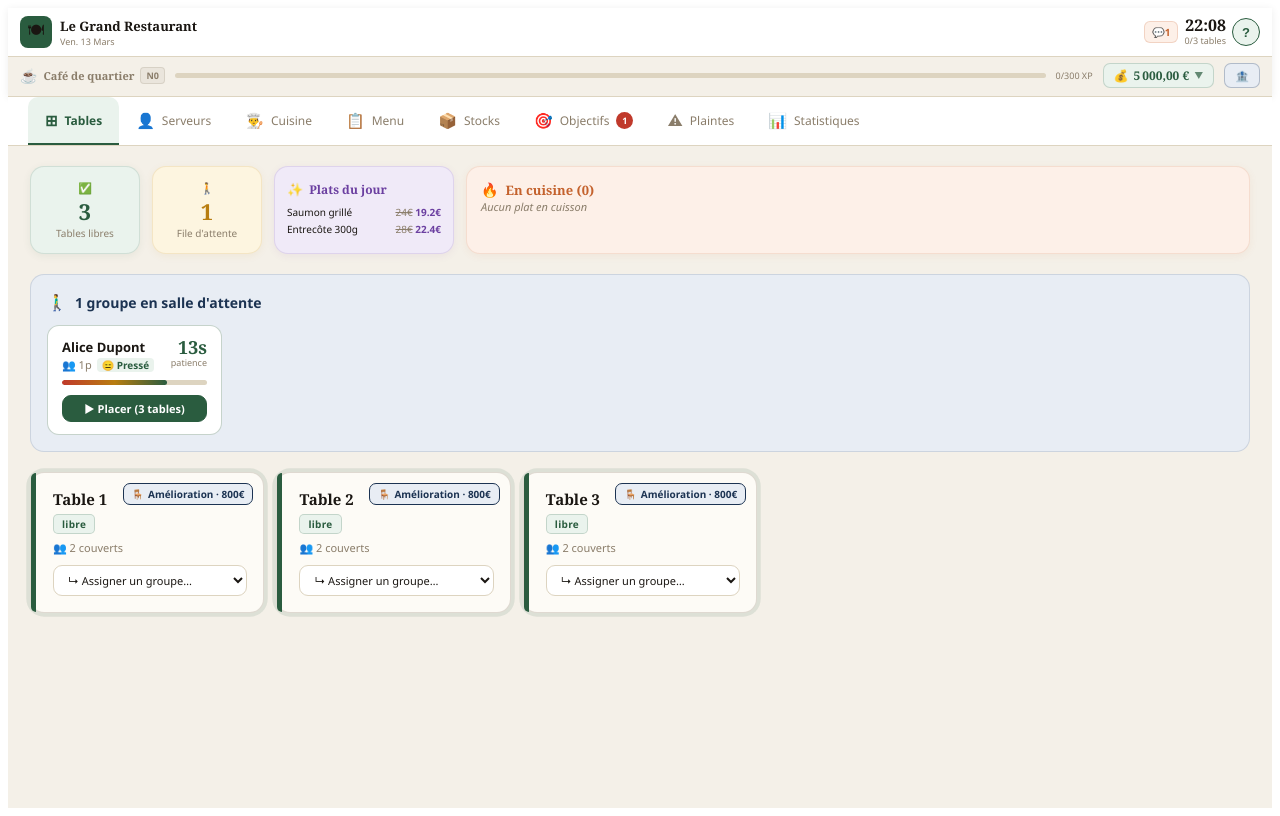
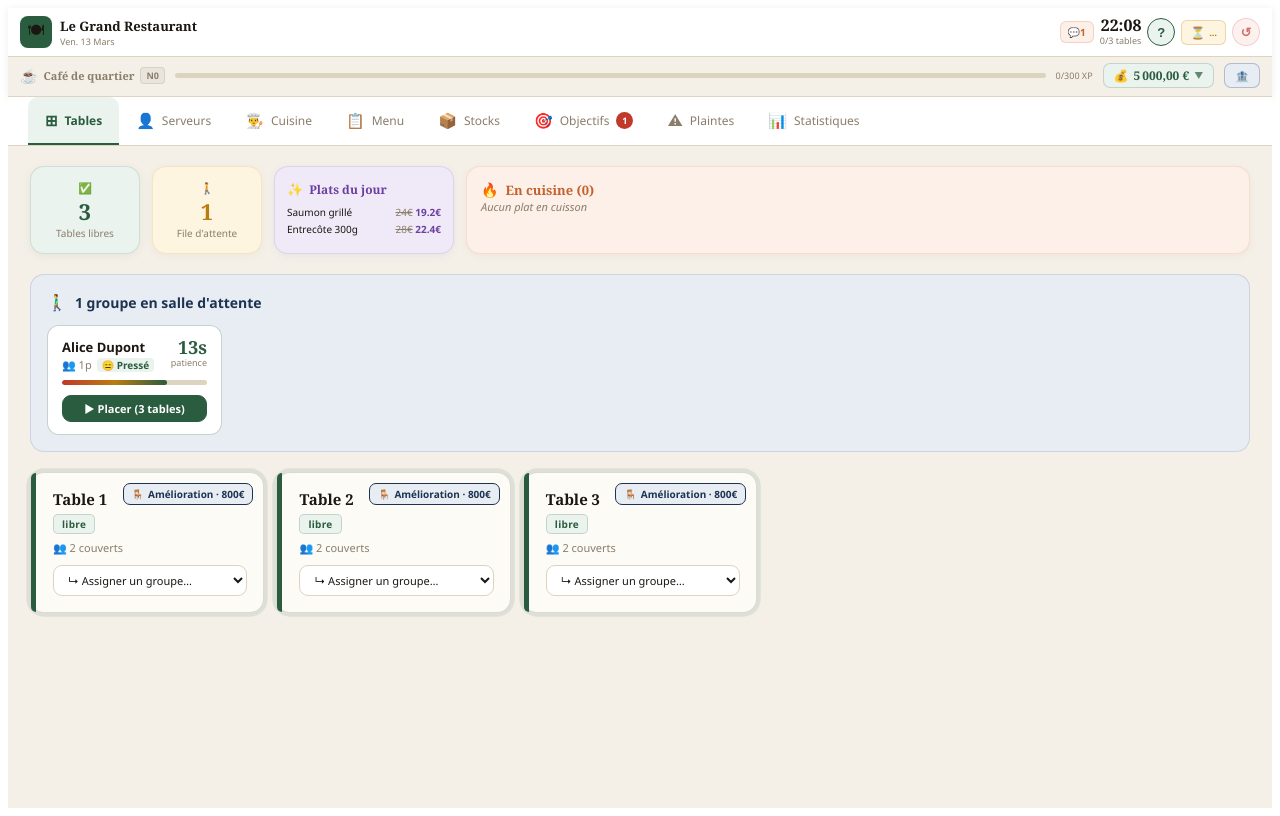
Before and after one commit to titimaes26-lab/vite-react, a React (Vite) app: page / in a window 1280 px wide. Built offline with nearby package versions, Linux system fonts and the light colour scheme.

Commit message:
Add files via upload

```diff
--- a/restaurant-manager.jsx
+++ b/restaurant-manager.jsx
@@ -1,4 +1,65 @@
 import { useState, useEffect, useCallback, useRef } from "react";
+
+/* ─── Sauvegarde localStorage ─────────────────────────── */
+const SAVE_KEY = "resto_save_v1";
+
+const saveGame = (state) => {
+  try {
+    localStorage.setItem(SAVE_KEY, JSON.stringify({...state, savedAt: Date.now()}));
+  } catch(e) { console.warn("Save failed:", e); }
+};
+
+const loadGame = () => {
+  try {
+    const raw = localStorage.getItem(SAVE_KEY);
+    if (!raw) return null;
+    return JSON.parse(raw);
+  } catch(e) { return null; }
+};
+
+// Nettoie les états liés aux timers qui ne sont plus valides après un rechargement
+const sanitizeSave = (save) => {
+  const now = Date.now();
+  // Tables : reset les timers expirés
+  const tables = (save.tables || []).map(t => {
+    if (t.status === "nettoyage") {
+      // Si le nettoyage est terminé → libre
+      if (!t.cleanUntil || now >= t.cleanUntil)
+        return { ...t, status: "libre", server: null, cleanUntil: null, cleanDur: null, freedAt: now };
+      return t; // encore en nettoyage
+    }
+    if (t.status === "mange") {
+      // Repas terminé → prêt à encaisser (on efface le timer)
+      return { ...t, eatUntil: null, eatDur: null };
+    }
+    if (t.status === "occupée") {
+      // Effacer le timer de prise de commande
+      return { ...t, svcUntil: null };
+    }
+    return t;
+  });
+  // Serveurs : libérer ceux bloqués en "service"
+  const servers = (save.servers || []).map(s =>
+    s.status === "service" ? { ...s, status: "actif", serviceUntil: null } : s
+  );
+  // Cuisine : les plats en cuisson sont remis en file d'attente
+  const kitchen = save.kitchen ? {
+    ...save.kitchen,
+    queue: [...(save.kitchen.queue || []), ...(save.kitchen.cooking || []).map(d => ({
+      ...d, startedAt: undefined, timerMax: undefined
+    }))],
+    cooking: [],
+    done: save.kitchen.done || [],
+  } : null;
+  // File d'attente clients : vider (timers expirés)
+  const queue = [];
+  return { ...save, tables, servers, kitchen, queue };
+};
+
+const resetGame = () => {
+  try { localStorage.removeItem(SAVE_KEY); } catch(e) {}
+  window.location.reload();
+};
 
 /* ─── Palette ─────────────────────────────────────────── */
 const C = {
@@ -3395,54 +3456,64 @@ const TABS=[
 ];
 
 export default function App(){
+  /* ── Chargement de la sauvegarde ───────────────────── */
+  const _raw = loadGame();
+  const _sv  = _raw ? sanitizeSave(_raw) : null;
+  const _today = new Date().toLocaleDateString("fr-FR");
+
+  /* ── États principaux (avec fallback sur valeurs initiales) ── */
   const [tab,setTab]=useState("tables");
-  const [tables,setTables]=useState(TABLES0);
-  const [servers,setServers]=useState(SERVERS0);
+  const [tables,setTables]=useState(()=>_sv?.tables||TABLES0);
+  const [servers,setServers]=useState(()=>_sv?.servers||SERVERS0);
   const [queue,setQueue]=useState(()=>{
+    if(_sv) return _sv.queue||[];
     const mood=rMood();
     return [{id:1,name:rName(),size:Math.min(rSize(),2),mood,expiresAt:Date.now()+mood.p*1000,patMax:mood.p}];
   });
-  const [menu,setMenu]=useState(MENU0);
-  const [stock,setStock]=useState(STOCK0);
-  const [complaints,setComplaints]=useState(COMPLAINTS0);
-  const [kitchen,setKitchen]=useState(KITCHEN0);
+  const [menu,setMenu]=useState(()=>_sv?.menu||MENU0);
+  const [stock,setStock]=useState(()=>_sv?.stock||STOCK0);
+  const [complaints,setComplaints]=useState(()=>_sv?.complaints||COMPLAINTS0);
+  const [kitchen,setKitchen]=useState(()=>_sv?.kitchen||KITCHEN0);
   const [toasts,setToasts]=useState([]);
-  const [restoXp,setRestoXp]=useState(0);
-  const [cash,setCash]=useState(5000);
-  const [transactions,setTransactions]=useState([
+  const [restoXp,setRestoXp]=useState(()=>_sv?.restoXp||0);
+  const [cash,setCash]=useState(()=>_sv?.cash??5000);
+  const [transactions,setTransactions]=useState(()=>_sv?.transactions||[
     {id:0,type:"revenu",label:"Capital de départ",amount:5000,date:Date.now()}
   ]);
   const [showLedger,setShowLedger]=useState(false);
   const [showBank,setShowBank]=useState(false);
   // Loan state: null = no active loan
-  const [loan,setLoan]=useState(null); // {id,amount,remaining,rate,takenAt,repayPerHour}
+  const [loan,setLoan]=useState(()=>_sv?.loan||null);
   // Supplier
-  const [supplierMode,setSupplierMode]=useState("premium");
+  const [supplierMode,setSupplierMode]=useState(()=>_sv?.supplierMode||"premium");
   // Pending deliveries (standard supplier)
-  const [pendingDeliveries,setPendingDeliveries]=useState([]); // [{id,items:[{stockId,qty}],labels,arrivedAt}]
+  const [pendingDeliveries,setPendingDeliveries]=useState(()=>_sv?.pendingDeliveries||[]);
   // Daily specials: 2 random dishes from menu with price discount
   const [dailySpecials,setDailySpecials]=useState(()=>{
+    if(_sv?.dailySpecials) return _sv.dailySpecials;
     const base=MENU0.filter(m=>m.cat!=="Boissons");
     const picks=base.sort(()=>Math.random()-0.5).slice(0,2);
     return picks.map(m=>({...m,originalPrice:m.price,price:+(m.price*0.8).toFixed(2),isSpecial:true}));
   });
   const [activeEvent,setActiveEvent]=useState(null);
-  const [completedIds,setCompletedIds]=useState([]);
+  const [completedIds,setCompletedIds]=useState(()=>_sv?.completedIds||[]);
   // Daily challenges
-  const [challengeDate,setChallengeDate]=useState(()=>new Date().toLocaleDateString("fr-FR"));
-  const [todayChallenges,setTodayChallenges]=useState(()=>pickDailyChallenges(new Date().toLocaleDateString("fr-FR")));
-  const [challengeProgress,setChallengeProgress]=useState(()=>({served:0,revenue:0,noLoss:1,highRating:0,fastPlace:0,vip:0,fullHouse:0,tips:0}));
-  const [challengeClaimed,setChallengeClaimed]=useState(()=>({})); // {challengeId: true}
-  const [challengeLostToday,setChallengeLostToday]=useState(false);
-  const [pendingClaim,setPendingClaim]=useState([]);
-  const [objStats,setObjStats]=useState({
+  const [challengeDate,setChallengeDate]=useState(()=>_sv?.challengeDate||_today);
+  const [todayChallenges,setTodayChallenges]=useState(()=>_sv?.todayChallenges||pickDailyChallenges(_today));
+  const [challengeProgress,setChallengeProgress]=useState(()=>_sv?.challengeProgress||{served:0,revenue:0,noLoss:1,highRating:0,fastPlace:0,vip:0,fullHouse:0,tips:0});
+  const [challengeClaimed,setChallengeClaimed]=useState(()=>_sv?.challengeClaimed||{});
+  const [challengeLostToday,setChallengeLostToday]=useState(()=>_sv?.challengeLostToday||false);
+  const [pendingClaim,setPendingClaim]=useState(()=>_sv?.pendingClaim||[]);
+  const [objStats,setObjStats]=useState(()=>_sv?.objStats||{
     totalServed:0,totalRevenue:0,perfectDays:0,tablesUpgraded:0,restoLevel:0,
   });
   const [dailyStats,setDailyStats]=useState(()=>{
-    // Seed with today as starting day
-    const today=new Date().toLocaleDateString("fr-FR");
-    return [{date:today,served:0,lost:0,revenue:0}];
+    if(_sv?.dailyStats) return _sv.dailyStats;
+    return [{date:_today,served:0,lost:0,revenue:0}];
   });
+  /* ── Indicateur de sauvegarde ──────────────────────── */
+  const [saveStatus,setSaveStatus]=useState("idle"); // "idle" | "saving" | "saved"
+  const saveTimerRef=useRef(null);
   const addDayStat=useCallback((key,value=1)=>{
     const today=new Date().toLocaleDateString("fr-FR");
     setDailyStats(p=>{
@@ -3468,6 +3539,29 @@ export default function App(){
   const addTx=useCallback((type,label,amount)=>{
     setTransactions(p=>[{id:Date.now()+Math.random(),type,label,amount:+Math.abs(amount).toFixed(2),date:Date.now()},...p].slice(0,200));
   },[]);
+
+  /* ── Sauvegarde automatique debounced (2s) ─────────── */
+  useEffect(()=>{
+    setSaveStatus("saving");
+    if(saveTimerRef.current) clearTimeout(saveTimerRef.current);
+    saveTimerRef.current=setTimeout(()=>{
+      saveGame({
+        tables,servers,menu,stock,complaints,kitchen,
+        restoXp,cash,transactions,loan,supplierMode,
+        pendingDeliveries,dailySpecials,completedIds,
+        challengeDate,todayChallenges,challengeProgress,
+        challengeClaimed,challengeLostToday,pendingClaim,
+        objStats,dailyStats,
+      });
+      setSaveStatus("saved");
+      setTimeout(()=>setSaveStatus("idle"),2000);
+    },2000);
+    return()=>{if(saveTimerRef.current)clearTimeout(saveTimerRef.current);};
+  },[tables,servers,menu,stock,complaints,kitchen,
+     restoXp,cash,loan,supplierMode,pendingDeliveries,
+     completedIds,challengeProgress,challengeClaimed,
+     challengeLostToday,pendingClaim,objStats,dailyStats]);
+
   const [showHelp,setShowHelp]=useState(false);
 
   const dismissToast=useCallback(id=>setToasts(p=>p.filter(x=>x.id!==id)),[]);
@@ -3732,6 +3826,7 @@ export default function App(){
         @keyframes toastBar { from{width:100%} to{width:0%} }
         @keyframes ledPulse { 0%,100%{opacity:1} 50%{opacity:0.4} }
         @keyframes shimmer  { 0%{background-position:-200% 0} 100%{background-position:200% 0} }
+        @keyframes saveFlash{ 0%{opacity:0;transform:scale(0.8)} 20%{opacity:1;transform:scale(1.1)} 80%{opacity:1;transform:scale(1)} 100%{opacity:0;transform:scale(0.95)} }
       `}</style>
 
       {/* Header — 2 lignes */}
@@ -3786,6 +3881,37 @@ export default function App(){
               color:C.green,display:"flex",alignItems:"center",justifyContent:"center",
               flexShrink:0,fontWeight:800}}>
               ?
+            </button>
+
+            {/* Indicateur de sauvegarde */}
+            <div title={saveStatus==="saved"?"Partie sauvegardée":saveStatus==="saving"?"Sauvegarde en cours…":"Sauvegarde auto active"}
+              style={{display:"flex",alignItems:"center",gap:4,
+                padding:"3px 8px",borderRadius:6,flexShrink:0,
+                background:saveStatus==="saved"?C.greenP:saveStatus==="saving"?C.amberP:C.bg,
+                border:`1px solid ${saveStatus==="saved"?C.green+"44":saveStatus==="saving"?C.amber+"44":C.border}`,
+                transition:"all 0.4s"}}>
+              <span style={{fontSize:12,
+                animation:saveStatus==="saving"?"pulse 0.8s ease-in-out infinite":undefined}}>
+                {saveStatus==="saved"?"✅":saveStatus==="saving"?"⏳":"💾"}
+              </span>
+              <span style={{fontSize:9,fontWeight:600,fontFamily:F.body,
+                color:saveStatus==="saved"?C.green:saveStatus==="saving"?C.amber:C.muted,
+                whiteSpace:"nowrap"}}>
+                {saveStatus==="saved"?"Sauvé":saveStatus==="saving"?"…":"Auto"}
+              </span>
+            </div>
+
+            {/* Bouton reset */}
+            <button onClick={()=>{
+              if(window.confirm("⚠️ Effacer la sauvegarde et recommencer une nouvelle partie ?"))
+                resetGame();
+            }} title="Nouvelle partie" style={{
+              width:28,height:28,borderRadius:"50%",
+              border:`1.5px solid ${C.red}44`,
+              background:C.redP,cursor:"pointer",fontSize:13,
+              color:C.red,display:"flex",alignItems:"center",justifyContent:"center",
+              flexShrink:0,fontWeight:800,opacity:0.7}} >
+              ↺
             </button>
           </div>
         </div>
```
